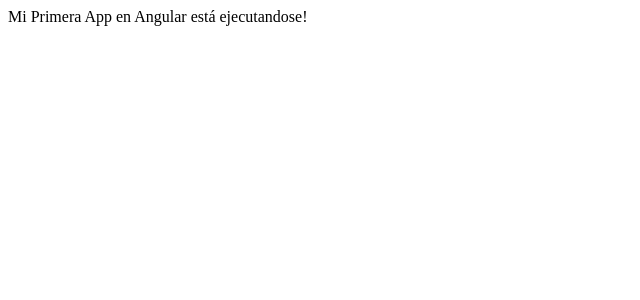
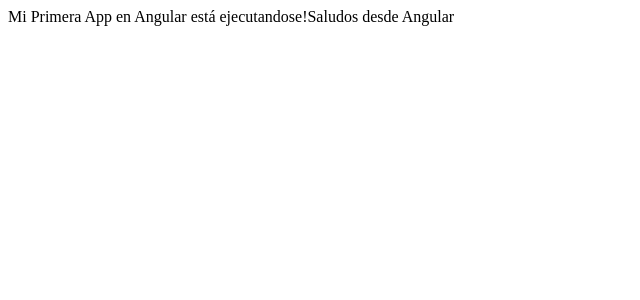
Before and after one commit to Store-Develop/CursoAngular, an Angular app in the folder mi-primera-app/: page / in a window 1280 px wide. Shown: the top 300 px of the page, without its empty margins (0-640 px from the left). Built offline with nearby package versions, Linux system fonts and the light colour scheme.

Commit message:
Flujo de una aplicación en Angular

```diff
--- a/mi-primera-app/src/app/app.component.html
+++ b/mi-primera-app/src/app/app.component.html
@@ -1 +1,2 @@
 <span>{{ title }} está ejecutandose!</span>
+<span>{{saludo}} </span>
--- a/mi-primera-app/src/app/app.component.ts
+++ b/mi-primera-app/src/app/app.component.ts
@@ -7,4 +7,5 @@
 })
 export class AppComponent {
   title = 'Mi Primera App en Angular';
+  saludo = 'Saludos desde Angular';
 }
```
